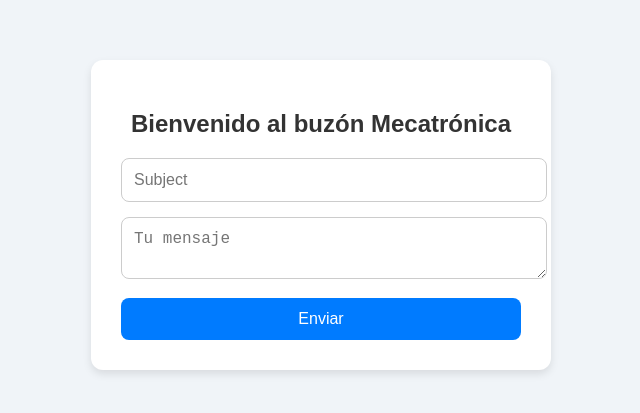
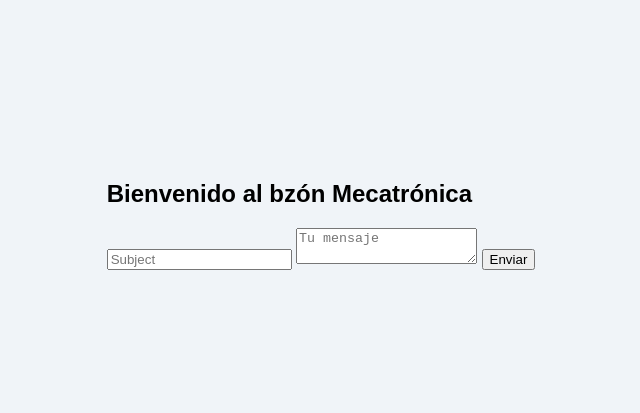
Before and after one commit to lolvardock/buzonprueba1, a plain HTML site: page index.html in a window 1280 px wide. Shown: the part 185-598 px from the top of the page, without its empty margins (319-959 px from the left). Drawn offline with Linux system fonts and the light colour scheme.

Commit message:
Update index.html

```diff
--- a/index.html
+++ b/index.html
@@ -53,10 +53,10 @@
 </head>
 <body>
 
-    <form class="contact-form" action="https://formsubmit.co/sebastian.martinez.graterol%40gmail.com" method="POST">
-        <h2>Bienvenido al buzón Mecatrónica</h2>
+    <form action="https://formsubmit.co/sebastian.martinez.graterol%40gmail.com" method="POST">
+        <h2>Bienvenido al bzón Mecatrónica</h2>
         <input type="text" name="Subject" required placeholder="Subject">
-        <textarea name="message" required placeholder="Tu mensaje" required></textarea>
+        <textarea name="message" placeholder="Tu mensaje" required></textarea>
 
         <!-- Opcional: Redireccionar después del envío -->
         <input type="hidden" name="_next" value="gracias.html">
```
